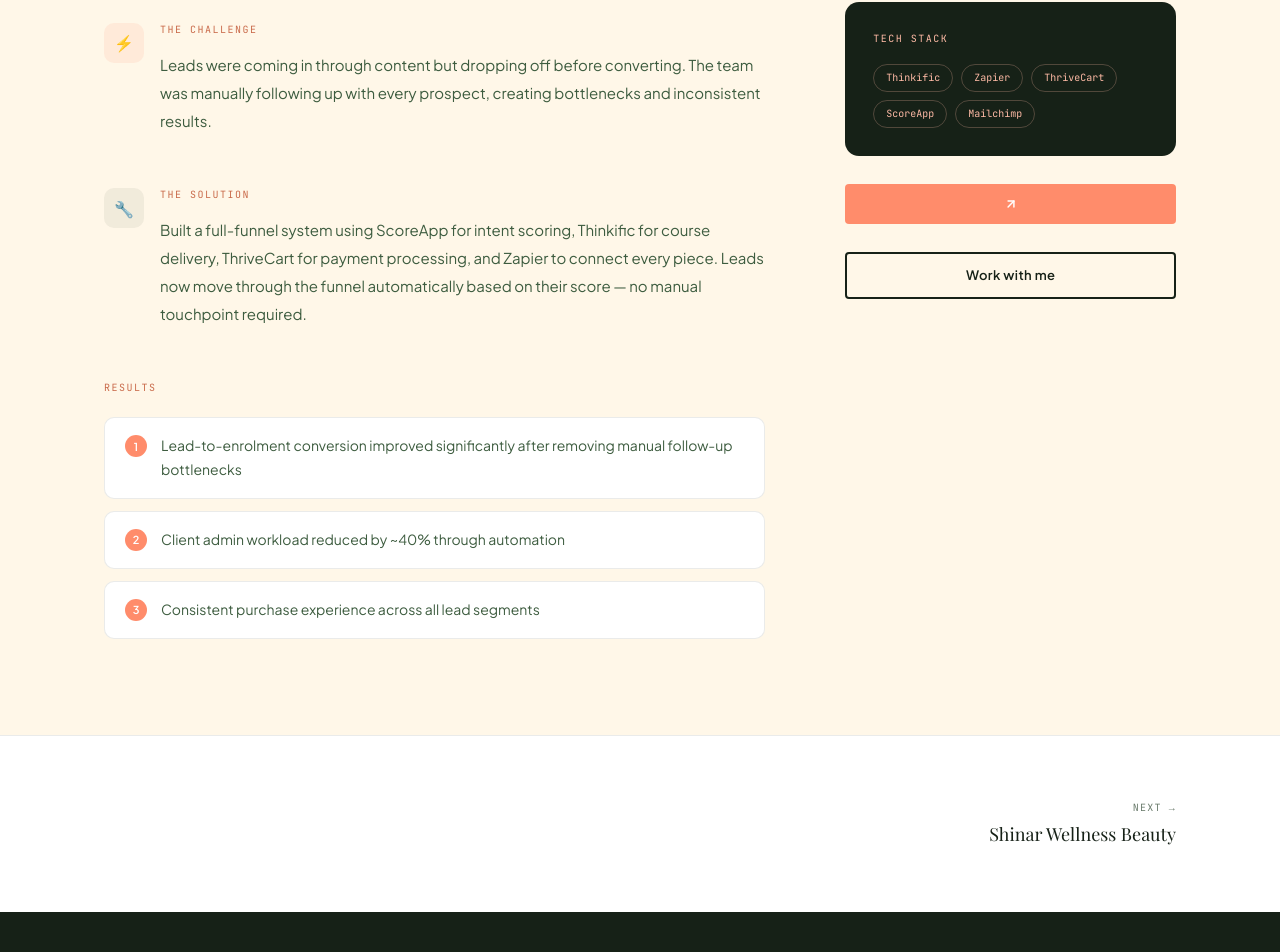
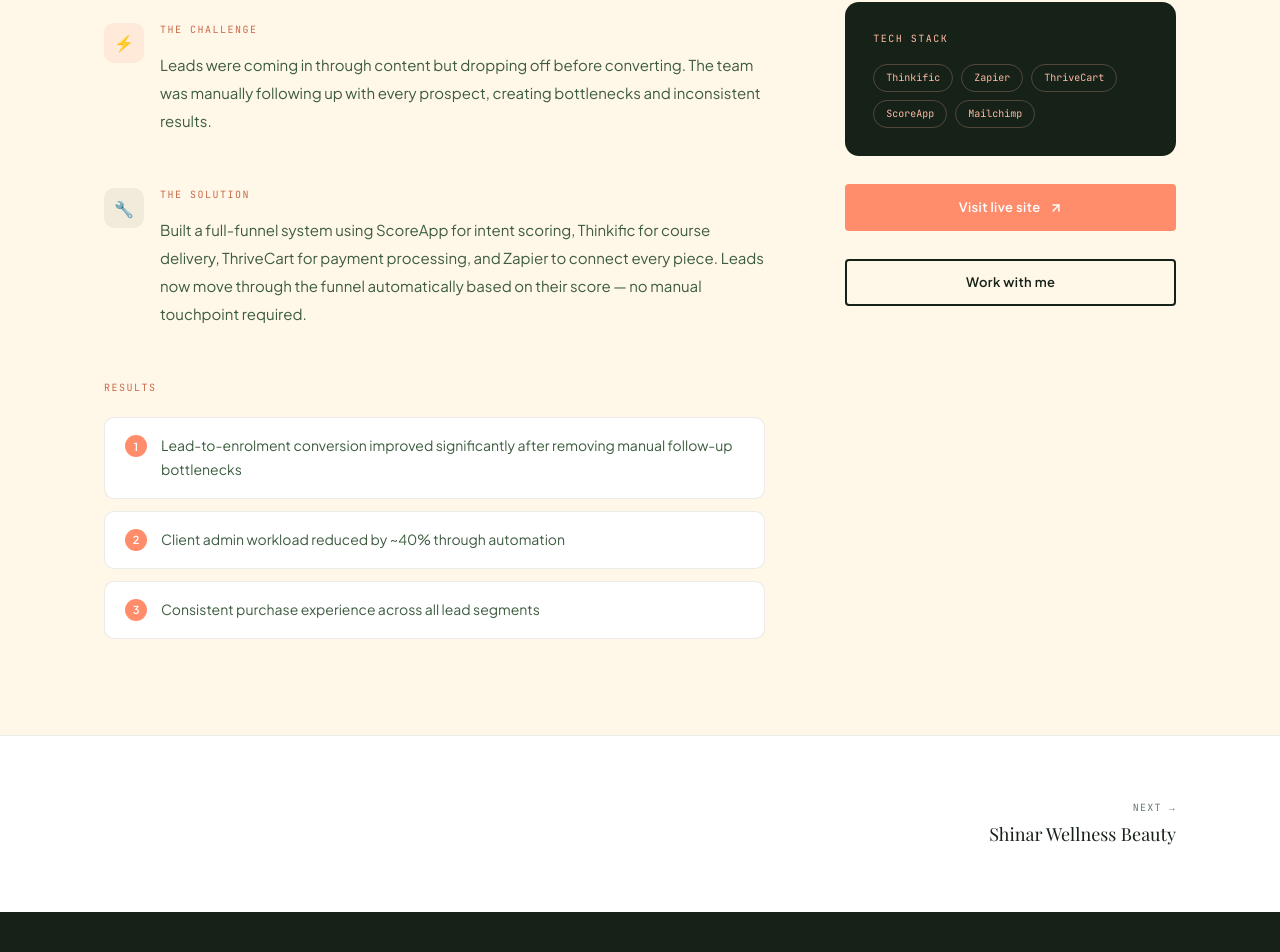
Before and after one commit to Aliceade/alice-portfolio, a Next.js app: page /portfolio/get-retirement-ready in a window 1280 px wide. Shown: the part 1984-2936 px from the top of the page. Built offline with nearby package versions, Linux system fonts and the light colour scheme; a web font is replaced by a local one.

Commit message:
Imported lucide

```diff
--- a/app/portfolio/[slug]/page.tsx
+++ b/app/portfolio/[slug]/page.tsx
@@ -193,6 +193,7 @@ export default async function ProjectPage({ params }: { params: Promise<{ slug:
 
                 {/* CTA */}
                 <a href={p.url} target="_blank" rel="noopener noreferrer" className="btn-coral" style={{ textAlign: "center", justifyContent: "center" }}>
+                  Visit live site
                   <ArrowUpRight size={14} strokeWidth={2.5} />
                 </a>
                 <a href="https://calendar.app.google/gfnjoVQnD3wYwxdE7" target="_blank" rel="noopener noreferrer" className="btn-ghost" style={{ textAlign: "center", justifyContent: "center" }}>
```
